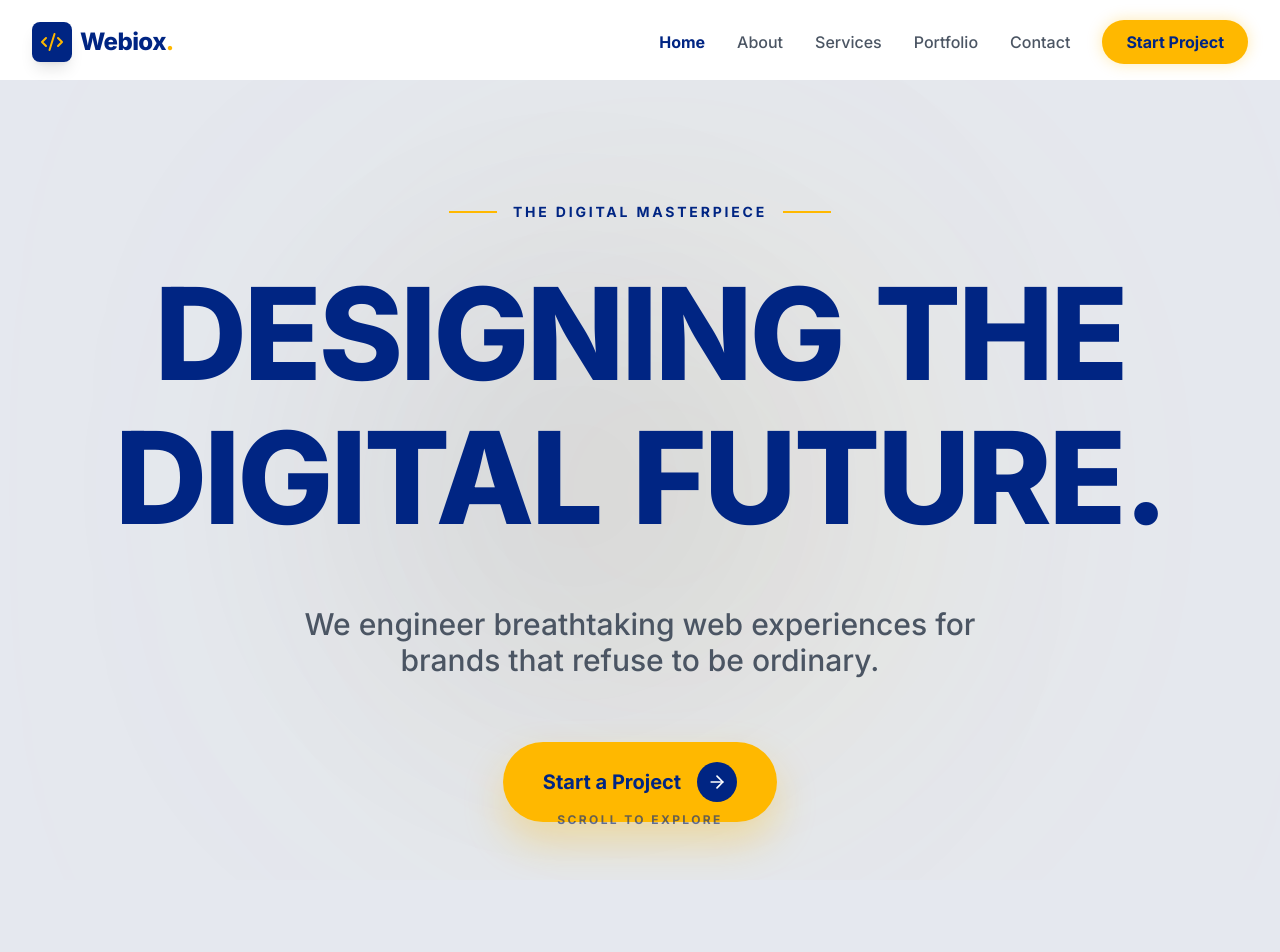
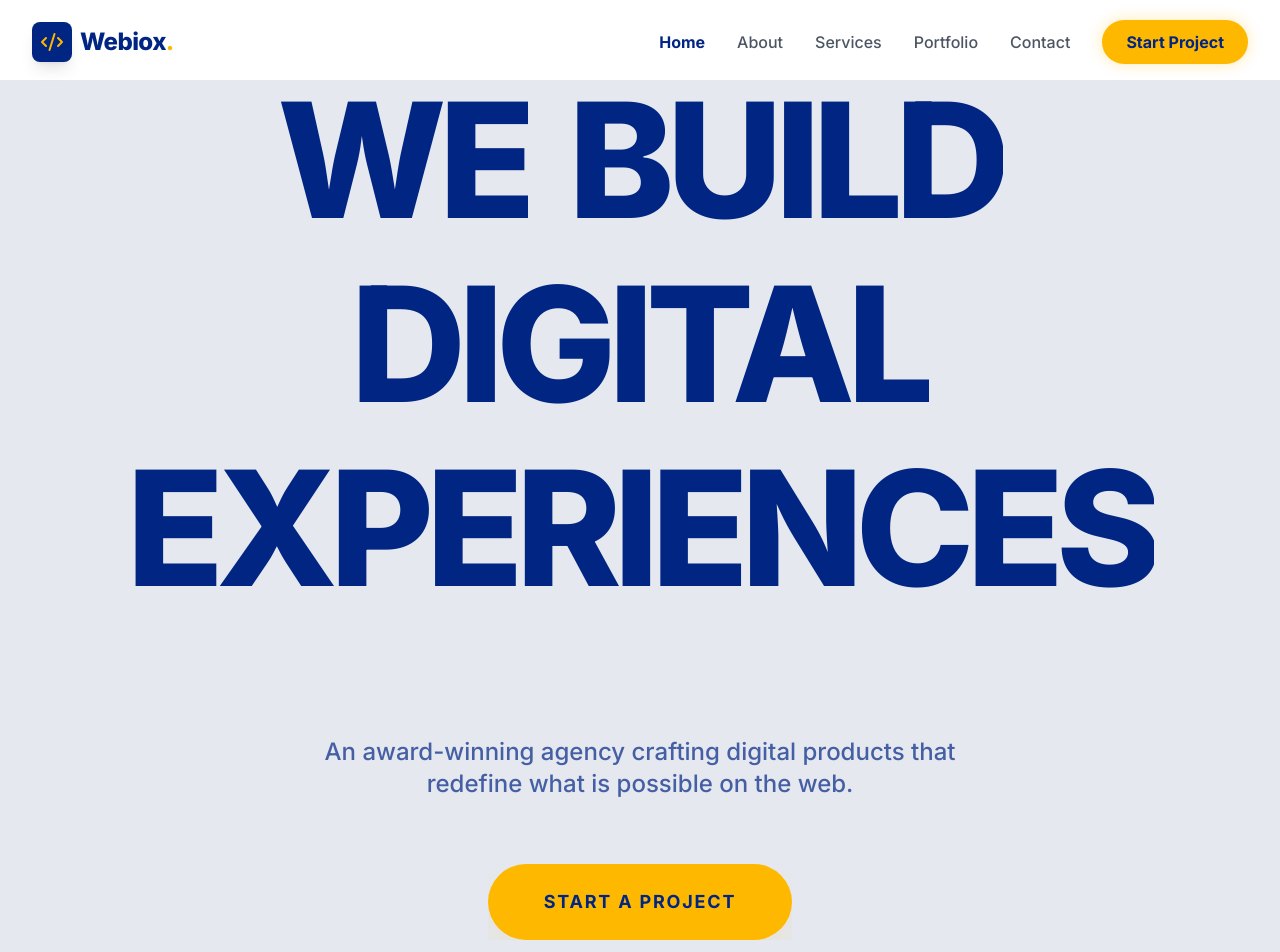
Before and after one commit to manthanvaghasiya/webiox, a React (Vite) app: page / in a window 1280 px wide. Shown: the top 952 px of the page. Built offline with nearby package versions, Linux system fonts and the light colour scheme.

Commit message:
feat: redesign hero section with giant typography and framer motion

```diff
--- a/src/components/home/Hero.jsx
+++ b/src/components/home/Hero.jsx
@@ -1,85 +1,24 @@
-import { motion, useScroll, useTransform, useSpring, useMotionValue } from 'framer-motion';
-import { useEffect, useRef, useState } from 'react';
-import { ArrowRight } from 'lucide-react';
+import { motion, useScroll, useTransform } from 'framer-motion';
 
-// --- Premium Easing for Cinematic Reveals ---
+// Premium Easing for Smooth Reveals
 const ease = [0.76, 0, 0.24, 1];
 
-// --- Magnetic Button Component ---
-const MagneticButton = ({ children }) => {
-  const ref = useRef(null);
-  const x = useMotionValue(0);
-  const y = useMotionValue(0);
-  const [isTouchDevice, setIsTouchDevice] = useState(false);
-
-  useEffect(() => {
-    const checkTouch = () => {
-      setIsTouchDevice(window.matchMedia("(hover: none) and (pointer: coarse)").matches);
-    };
-    checkTouch();
-    window.addEventListener("resize", checkTouch);
-    return () => window.removeEventListener("resize", checkTouch);
-  }, []);
-
-  const springConfig = { damping: 15, stiffness: 150, mass: 0.1 };
-  const smoothX = useSpring(x, springConfig);
-  const smoothY = useSpring(y, springConfig);
-
-  const handleMouseMove = (e) => {
-    if (isTouchDevice) return;
-    const { clientX, clientY } = e;
-    const { height, width, left, top } = ref.current.getBoundingClientRect();
-    const middleX = clientX - (left + width / 2);
-    const middleY = clientY - (top + height / 2);
-    x.set(middleX * 0.3); // Magnetic pull strength
-    y.set(middleY * 0.3);
-  };
-
-  const handleMouseLeave = () => {
-    if (isTouchDevice) return;
-    x.set(0);
-    y.set(0);
-  };
-
-  return (
-    <motion.div
-      ref={ref}
-      onMouseMove={handleMouseMove}
-      onMouseLeave={handleMouseLeave}
-      style={{ x: isTouchDevice ? 0 : smoothX, y: isTouchDevice ? 0 : smoothY }}
-      className="inline-block mt-12 md:mt-16"
-    >
-      <motion.button
-        className="group relative flex items-center justify-center gap-4 bg-[#FFB800] text-[#002583] px-10 py-5 rounded-full text-lg lg:text-xl font-bold overflow-hidden shadow-[0_20px_40px_rgba(255,184,0,0.3)] hover:shadow-[0_25px_50px_rgba(255,184,0,0.4)] transition-shadow duration-500"
-        whileHover={isTouchDevice ? {} : { scale: 1.05 }}
-        whileTap={{ scale: 0.95 }}
-      >
-        <span className="relative z-10">{children}</span>
-        <div className="relative z-10 w-10 h-10 rounded-full bg-[#002583] flex items-center justify-center text-white group-hover:-rotate-45 transition-transform duration-500">
-          <ArrowRight className="w-5 h-5" />
-        </div>
-      </motion.button>
-    </motion.div>
-  );
-};
-
-// --- Cinematic Masked Text Reveal Component ---
-const CinematicText = ({ text }) => {
+// Giant Text Reveal Component
+const RevealText = ({ text }) => {
   const words = text.split(" ");
 
-  const containerVars = {
+  const container = {
     hidden: { opacity: 0 },
     visible: {
       opacity: 1,
-      transition: { staggerChildren: 0.15, delayChildren: 0.3 }
+      transition: { staggerChildren: 0.15, delayChildren: 0.2 }
     }
   };
 
-  const wordVars = {
-    hidden: { y: "100%", rotate: 5, opacity: 0 },
+  const child = {
+    hidden: { y: "100%", opacity: 0 },
     visible: {
       y: 0,
-      rotate: 0,
       opacity: 1,
       transition: { duration: 1.4, ease: ease }
     }
@@ -87,14 +26,14 @@ const CinematicText = ({ text }) => {
 
   return (
     <motion.div
-      variants={containerVars}
+      variants={container}
       initial="hidden"
       animate="visible"
-      className="flex flex-wrap justify-center gap-x-4 gap-y-2 lg:gap-x-8 lg:gap-y-4"
+      className="flex flex-wrap justify-center gap-x-3 gap-y-2 md:gap-x-6 md:gap-y-4 lg:gap-x-10 lg:gap-y-6"
     >
       {words.map((word, i) => (
-        <div key={i} className="overflow-hidden pb-4 md:pb-6 -mb-4 md:-mb-6">
-          <motion.span variants={wordVars} className="inline-block">
+        <div key={i} className="overflow-hidden pb-4 md:pb-8 -mb-4 md:-mb-8">
+          <motion.span variants={child} className="inline-block">
             {word}
           </motion.span>
         </div>
@@ -103,111 +42,48 @@ const CinematicText = ({ text }) => {
   );
 };
 
-
-// --- Main Hero Component ---
 const Hero = () => {
   const { scrollY } = useScroll();
-  const yParallax = useTransform(scrollY, [0, 1000], [0, 300]);
+  const yParallax = useTransform(scrollY, [0, 1000], [0, 200]);
 
   return (
-    <section className="relative min-h-[100vh] w-full bg-[#E5E8EF] overflow-hidden selection:bg-[#002583] selection:text-white flex items-center justify-center text-center">
+    <section className="relative min-h-screen w-full bg-[#E5E8EF] flex items-center justify-center overflow-hidden selection:bg-[#002583] selection:text-white">
 
-      {/* 1. Cinematic Background Glowing Orbs (Mustard Yellow and Soft Blue) */}
-      <div className="absolute inset-0 overflow-hidden pointer-events-none z-0">
-
-        {/* Soft floating orb 1 (Mustard Yellow) */}
-        <motion.div
-          animate={{
-            x: [0, 100, -50, 0],
-            y: [0, -50, 100, 0],
-            scale: [1, 1.2, 0.9, 1]
-          }}
-          transition={{ duration: 25, repeat: Infinity, ease: "linear" }}
-          className="absolute top-1/4 left-1/4 w-[40vw] h-[40vw] max-w-[600px] max-h-[600px] bg-[#FFB800] rounded-full mix-blend-multiply opacity-[0.08] blur-[120px]"
-        />
-
-        {/* Soft floating orb 2 (Strong Blue) */}
-        <motion.div
-          animate={{
-            x: [0, -100, 50, 0],
-            y: [0, 100, -50, 0],
-            scale: [1, 0.8, 1.1, 1]
-          }}
-          transition={{ duration: 20, repeat: Infinity, ease: "linear" }}
-          className="absolute bottom-1/4 right-1/4 w-[45vw] h-[45vw] max-w-[700px] max-h-[700px] bg-[#002583] rounded-full mix-blend-multiply opacity-[0.06] blur-[140px]"
-        />
-
-      </div>
-
-      {/* Main Centered Content */}
       <motion.div
         style={{ y: yParallax }}
-        className="relative z-10 w-full max-w-[90rem] mx-auto px-4 sm:px-6 lg:px-12 pt-16 flex flex-col items-center"
+        className="relative z-10 w-full max-w-[120rem] mx-auto px-4 sm:px-8 lg:px-12 flex flex-col items-center justify-center text-center"
       >
 
-        {/* Pre-title Reveal */}
-        <div className="overflow-hidden mb-8 md:mb-12">
+        {/* 1. Giant Typography (The Never Settle Style) */}
+        <h1 className="text-6xl md:text-8xl lg:text-[10rem] font-black text-[#002583] leading-[0.85] tracking-tighter uppercase w-full">
+          <RevealText text="WE BUILD DIGITAL EXPERIENCES" />
+        </h1>
+
+        {/* 2. Empty Space & Minimal Subtitle */}
+        <div className="overflow-hidden mt-16 md:mt-24 lg:mt-32">
+          <motion.p
+            initial={{ y: "100%", opacity: 0 }}
+            animate={{ y: 0, opacity: 1 }}
+            transition={{ duration: 1.2, delay: 1.5, ease }}
+            className="text-base md:text-2xl text-[#002583]/70 font-medium max-w-2xl mx-auto"
+          >
+            An award-winning agency crafting digital products that redefine what is possible on the web.
+          </motion.p>
+        </div>
+
+        {/* 3. Accent Button */}
+        <div className="overflow-hidden mt-12 md:mt-16">
           <motion.div
             initial={{ y: "100%", opacity: 0 }}
             animate={{ y: 0, opacity: 1 }}
-            transition={{ duration: 1, delay: 0.1, ease: ease }}
-            className="flex items-center gap-4 justify-center"
+            transition={{ duration: 1.2, delay: 1.8, ease }}
           >
-            <div className="w-12 h-[2px] bg-[#FFB800]" />
-            <span className="text-[#002583] font-bold tracking-[0.2em] uppercase text-xs md:text-sm">
-              The Digital Masterpiece
-            </span>
-            <div className="w-12 h-[2px] bg-[#FFB800]" />
+            <button className="bg-[#FFB800] text-[#002583] font-bold text-sm md:text-lg px-10 py-5 lg:px-14 lg:py-6 rounded-full hover:scale-105 transition-transform duration-300 shadow-2xl shadow-[#FFB800]/20 uppercase tracking-widest outline-none focus:ring-4 focus:ring-[#FFB800]/50">
+              Start a Project
+            </button>
           </motion.div>
         </div>
 
-        {/* 2. Massive Cinematic Headline */}
-        <h1 className="text-5xl md:text-7xl lg:text-9xl font-black text-[#002583] leading-[1.05] tracking-tight uppercase max-w-7xl mx-auto">
-          <CinematicText text="Designing The Digital Future." />
-        </h1>
-
-        {/* Subtitle Reveal */}
-        <div className="overflow-hidden mt-10 md:mt-16 max-w-3xl mx-auto">
-          <motion.p
-            initial={{ y: "100%", opacity: 0 }}
-            animate={{ y: 0, opacity: 1 }}
-            transition={{ duration: 1, delay: 1.5, ease: ease }}
-            className="text-lg md:text-2xl lg:text-3xl text-gray-600 font-medium leading-relaxed px-4"
-          >
-            We engineer breathtaking web experiences for brands that refuse to be ordinary.
-          </motion.p>
-        </div>
-
-        {/* 3. Reveal Button */}
-        <motion.div
-          initial={{ opacity: 0, y: 30 }}
-          animate={{ opacity: 1, y: 0 }}
-          transition={{ duration: 1, delay: 1.8, ease: ease }}
-        >
-          <MagneticButton>Start a Project</MagneticButton>
-        </motion.div>
-
-      </motion.div>
-
-      {/* Scroll Indicator */}
-      <motion.div
-        initial={{ opacity: 0 }}
-        animate={{ opacity: 1 }}
-        transition={{ delay: 2.5, duration: 1 }}
-        className="absolute bottom-10 left-1/2 -translate-x-1/2 z-20 flex flex-col items-center gap-3"
-      >
-        <span className="uppercase text-[10px] sm:text-xs font-bold tracking-[0.2em] text-[#002583]/60">Scroll to Explore</span>
-        <motion.div
-          animate={{ height: ["0%", "100%", "0%"], y: [0, 0, 40] }}
-          transition={{ repeat: Infinity, duration: 2, ease: "easeInOut" }}
-          className="w-[1px] h-16 bg-[#002583]/30 overflow-hidden relative"
-        >
-           <motion.div
-              animate={{ y: [-40, 40] }}
-              transition={{ repeat: Infinity, duration: 2, ease: "easeInOut" }}
-              className="w-full h-1/2 bg-[#002583]"
-           />
-        </motion.div>
       </motion.div>
 
     </section>
```
